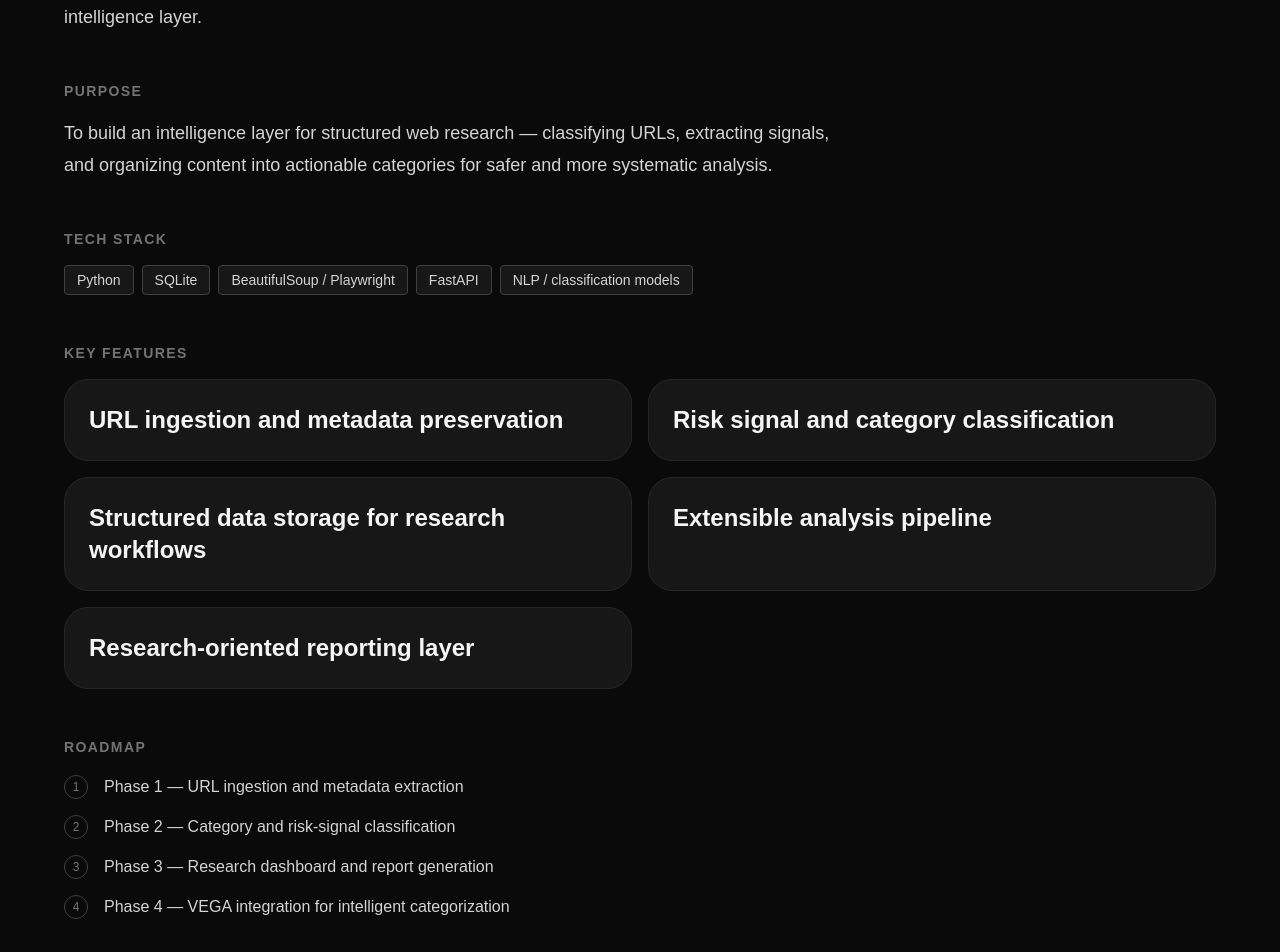
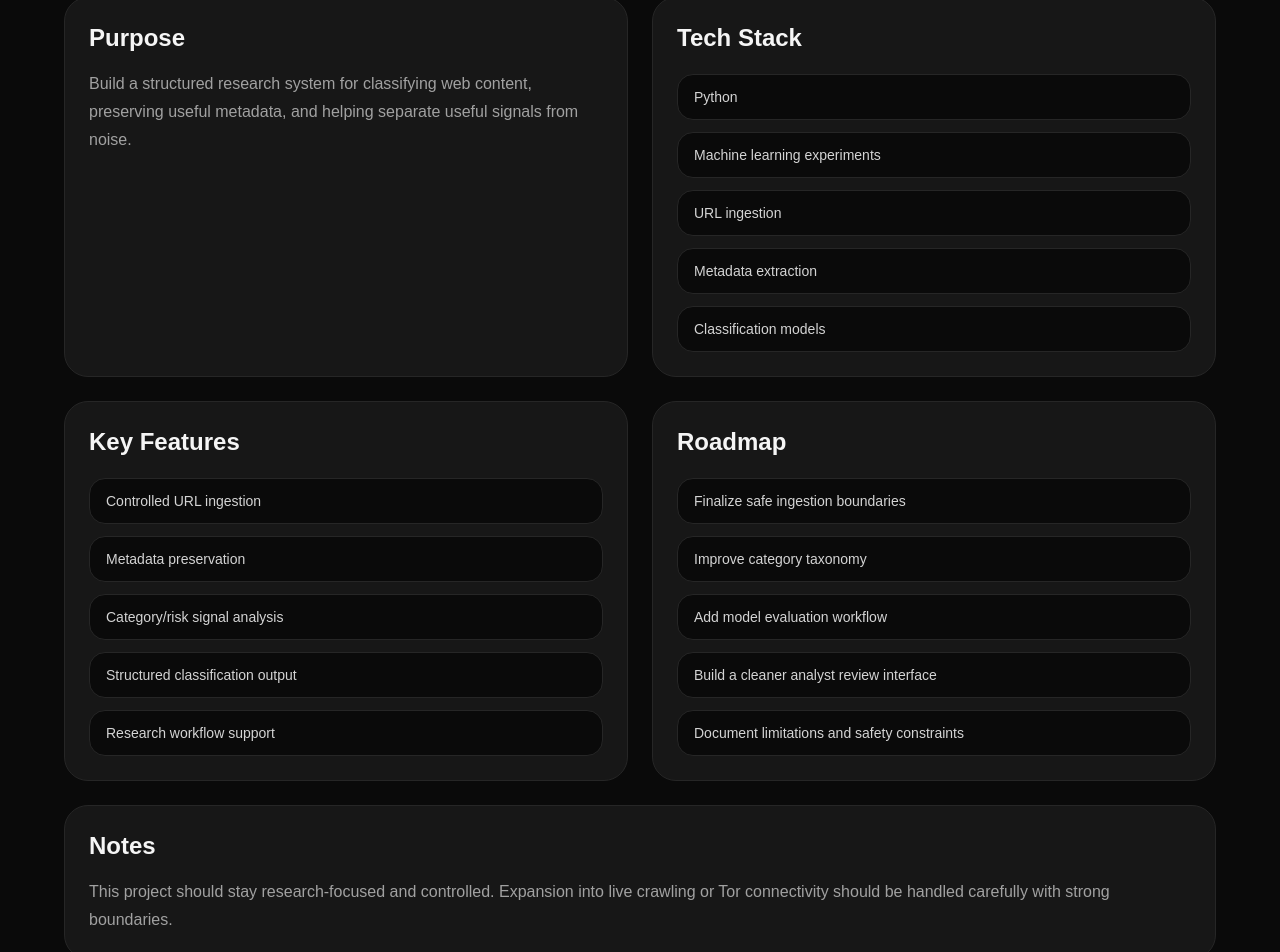
Before and after one commit to Into-The-Grey/ghsolutions-site, a Next.js app: page /projects/d4rk5cou7 in a window 1280 px wide. Shown: the part 577-1529 px from the top of the page. Built offline with nearby package versions, Linux system fonts and the light colour scheme.

Commit message:
Expand project detail pages

```diff
--- a/app/projects/[slug]/page.tsx
+++ b/app/projects/[slug]/page.tsx
@@ -4,19 +4,16 @@ import PageShell from "@/components/PageShell";
 import StatusBadge from "@/components/StatusBadge";
 import { getProjectBySlug, projects } from "@/lib/projects";
 import { notFound } from "next/navigation";
-
 type ProjectPageProps = {
   params: Promise<{
     slug: string;
   }>;
 };
-
 export function generateStaticParams() {
   return projects.map((project) => ({
     slug: project.slug,
   }));
 }
-
 export async function generateMetadata({ params }: ProjectPageProps) {
   const { slug } = await params;
   const project = getProjectBySlug(slug);
@@ -26,11 +23,10 @@ export async function generateMetadata({ params }: ProjectPageProps) {
     };
   }
   return {
-        title: project.title,
+    title: `${project.title} | GreyHat Solutions`,
     description: project.summary,
   };
 }
-
 export default async function ProjectDetailPage({ params }: ProjectPageProps) {
   const { slug } = await params;
   const project = getProjectBySlug(slug);
@@ -39,8 +35,7 @@ export default async function ProjectDetailPage({ params }: ProjectPageProps) {
   }
   return (
     <PageShell>
-            {/* Header */}
-            <div className="max-w-3xl">
+      <div className="max-w-4xl">
         <StatusBadge>{project.status}</StatusBadge>
         <h1 className="mt-6 text-5xl font-bold tracking-tight sm:text-6xl">
           {project.title}
@@ -48,90 +43,40 @@ export default async function ProjectDetailPage({ params }: ProjectPageProps) {
         <p className="mt-6 text-xl leading-8 text-neutral-300">
           {project.summary}
         </p>
-                <div className="mt-8">
+        <p className="mt-8 text-lg leading-8 text-neutral-400">
+          {project.description}
+        </p>
+        <div className="mt-10">
           <ButtonLink href="/projects" variant="secondary">
             ← Back to Projects
           </ButtonLink>
         </div>
       </div>
-
-            {/* Overview */}
-            <section className="mt-16 max-w-3xl">
-                <h2 className="text-sm font-semibold uppercase tracking-widest text-neutral-500">
-                    Overview
-                </h2>
-                <p className="mt-4 text-lg leading-8 text-neutral-300">
-                    {project.description}
-                </p>
-            </section>
-
-            {/* Purpose */}
-            <section className="mt-12 max-w-3xl">
-                <h2 className="text-sm font-semibold uppercase tracking-widest text-neutral-500">
-                    Purpose
-                </h2>
-                <p className="mt-4 text-lg leading-8 text-neutral-300">
-                    {project.purpose}
-                </p>
-            </section>
-
-            {/* Tech Stack */}
-            <section className="mt-12">
-                <h2 className="text-sm font-semibold uppercase tracking-widest text-neutral-500">
-                    Tech Stack
-                </h2>
-                <div className="mt-4 flex flex-wrap gap-2">
-                    {project.techStack.map((tech) => (
-                        <span
-                            key={tech}
-                            className="rounded border border-neutral-700 bg-neutral-900 px-3 py-1 text-sm text-neutral-300"
-                        >
-                            {tech}
-                        </span>
-                    ))}
+      <div className="mt-14 grid gap-6 lg:grid-cols-2">
+        <Card title="Purpose" description={project.purpose} />
+        <InfoList title="Tech Stack" items={project.techStack} />
+        <InfoList title="Key Features" items={project.features} />
+        <InfoList title="Roadmap" items={project.roadmap} />
+        <div className="lg:col-span-2">
+          <Card title="Notes" description={project.notes} />
         </div>
-            </section>
-
-            {/* Key Features */}
-            <section className="mt-12">
-                <h2 className="text-sm font-semibold uppercase tracking-widest text-neutral-500">
-                    Key Features
-                </h2>
-                <div className="mt-4 grid gap-4 sm:grid-cols-2">
-                    {project.keyFeatures.map((feature) => (
-                        <Card key={feature} title={feature} />
-                    ))}
       </div>
-            </section>
-
-            {/* Roadmap */}
-            <section className="mt-12 max-w-3xl">
-                <h2 className="text-sm font-semibold uppercase tracking-widest text-neutral-500">
-                    Roadmap
-                </h2>
-                <ol className="mt-4 space-y-3">
-                    {project.roadmap.map((item, index) => (
-                        <li key={item} className="flex gap-4 text-neutral-300">
-                            <span className="mt-0.5 flex h-6 w-6 shrink-0 items-center justify-center rounded-full border border-neutral-700 text-xs text-neutral-500">
-                                {index + 1}
-                            </span>
-                            <span className="text-base leading-7">{item}</span>
-                        </li>
-                    ))}
-                </ol>
-            </section>
-
-            {/* Notes */}
-            {project.notes && (
-                <section className="mt-12 max-w-3xl">
-                    <h2 className="text-sm font-semibold uppercase tracking-widest text-neutral-500">
-                        Notes
-                    </h2>
-                    <p className="mt-4 text-base italic leading-7 text-neutral-400">
-                        {project.notes}
-                    </p>
-                </section>
-            )}
     </PageShell>
   );
 }
+function InfoList({ title, items }: { title: string; items: readonly string[] }) {
+  return (
+    <Card title={title}>
+      <ul className="space-y-3">
+        {items.map((item) => (
+          <li
+            key={item}
+            className="rounded-2xl border border-neutral-800 bg-neutral-950 px-4 py-3 text-sm text-neutral-300"
+          >
+            {item}
+          </li>
+        ))}
+      </ul>
+    </Card>
+  );
+}
--- a/lib/projects.ts
+++ b/lib/projects.ts
@@ -1,17 +1,4 @@
-export type Project = {
-    slug: string;
-    title: string;
-    status: string;
-    summary: string;
-    description: string;
-    purpose: string;
-    techStack: string[];
-    keyFeatures: string[];
-    roadmap: string[];
-    notes?: string;
-};
-
-export const projects: Project[] = [
+export const projects = [
   {
     slug: "vega",
     title: "VEGA",
@@ -21,29 +8,30 @@ export const projects: Project[] = [
     description:
       "VEGA is designed as a private, controllable AI system that can grow over time through memory, indexing, modular services, and direct feedback. The focus is not on building a gimmick chatbot, but on building a practical intelligence layer for projects, infrastructure, and daily workflows.",
     purpose:
-            "To build a private, controllable intelligence layer that grows over time through memory, indexing, and modular services — replacing dependency on cloud AI with local-first control.",
+      "Create a personal AI system that can support long-term projects, remember useful context, assist with technical workflows, and remain under direct owner control.",
     techStack: [
-            "Python",
-            "FastAPI",
-            "SQLite / ChromaDB",
-            "Ollama (local LLM)",
-            "Docker",
+      "Local server infrastructure",
+      "Python services",
+      "Indexing and memory systems",
+      "Modular assistant architecture",
+      "Future API integrations",
     ],
-        keyFeatures: [
-            "Local-first architecture with no external AI dependency",
-            "Long-term memory and semantic indexing pipeline",
-            "Modular service architecture for extensibility",
-            "Feedback-driven behavior tuning",
-            "API-first design for integration with other projects",
+    features: [
+      "Long-term memory roadmap",
+      "Local-first control model",
+      "Modular service design",
+      "Direct feedback tuning",
+      "Private infrastructure focus",
     ],
     roadmap: [
-            "Phase 1 — Core memory and indexing pipeline",
-            "Phase 2 — Modular skill and tool system",
-            "Phase 3 — Integration with STAR and kali2go",
-            "Phase 4 — Voice interface and natural language workflow control",
+      "Build a stable memory/indexing foundation",
+      "Add project-aware knowledge retrieval",
+      "Create modular service interfaces",
+      "Add controlled automation actions",
+      "Improve observability and rollback safety",
     ],
     notes:
-            "VEGA is intentionally built to be extensible rather than feature-complete. The priority is a stable, trustworthy foundation before any major capability additions.",
+      "VEGA is intended to evolve gradually. Stability, observability, and controllability matter more than chasing every new AI feature immediately.",
   },
   {
     slug: "star",
@@ -54,29 +42,30 @@ export const projects: Project[] = [
     description:
       "STAR is a practical support assistant intended to run on private infrastructure and provide useful day-to-day help without unnecessary complexity. The first goal is a stable foundation: backend health checks, mobile-friendly UI, reminders, notes, configuration, and simple self-hosted deployment.",
     purpose:
-            "To provide a practical, private alternative to commercial assistant apps — one that runs on personal infrastructure and stores all data locally without cloud dependency.",
+      "Create a lightweight, private assistant that can provide reminders, task support, notes, and mobile-friendly access without depending on a public SaaS assistant.",
     techStack: [
-            "Python / FastAPI",
-            "SQLite",
-            "React / Next.js",
-            "Docker",
-            "REST API",
+      "Self-hosted backend",
+      "Mobile-friendly frontend",
+      "Simple database",
+      "Environment-based configuration",
+      "Local network deployment",
     ],
-        keyFeatures: [
-            "Self-hosted backend with local database",
-            "Mobile-friendly frontend interface",
-            "Reminder and notification system",
-            "Notes and task management",
-            "Configurable and incrementally expandable",
+    features: [
+      "Health check endpoint",
+      "Config status endpoint",
+      "Reminder foundation",
+      "Notes foundation",
+      "Private mobile access",
     ],
     roadmap: [
-            "Phase 1 — Backend foundation: health, reminders, notes",
-            "Phase 2 — Mobile-friendly frontend",
-            "Phase 3 — Push and email notification delivery",
-            "Phase 4 — VEGA integration for intelligent task handling",
+      "Finalize backend and frontend foundation",
+      "Add reminder creation and management",
+      "Add notes and lightweight journaling later",
+      "Improve mobile UI",
+      "Prepare local server deployment",
     ],
     notes:
-            "STAR prioritizes reliability and simplicity over feature density. Each component is designed to be independently swappable.",
+      "STAR should stay practical. The first version should avoid unnecessary AI complexity and focus on useful daily support.",
   },
   {
     slug: "kali2go",
@@ -87,29 +76,31 @@ export const projects: Project[] = [
     description:
       "kali2go is a Raspberry Pi-based portable Kali environment intended for controlled practice, field-style lab workflows, and lightweight network experimentation. The goal is a dependable portable desktop and workflow launcher, not a chaotic pile of one-off scripts.",
     purpose:
-            "To build a reliable, portable cybersecurity workstation that supports controlled lab practice and field-style network experimentation without requiring a full desktop setup.",
+      "Create a portable cybersecurity lab box that can be accessed from a Mac and used for controlled practice, field-style exercises, and repeatable workflows.",
     techStack: [
-            "Kali Linux",
       "Raspberry Pi",
-            "USB Persistence",
-            "Tmux / Zsh",
-            "Python tooling",
+      "Kali Linux ARM",
+      "SSH",
+      "NetworkManager",
+      "hostapd/dnsmasq",
+      "Systemd workflows",
     ],
-        keyFeatures: [
-            "Portable Kali desktop with persistent environment",
-            "Workflow launcher for common lab tasks",
-            "Controlled network tooling and isolation",
-            "Lightweight, battery-efficient field configuration",
-            "Reproducible setup via configuration scripts",
+    features: [
+      "Portable Kali desktop access",
+      "Central workflow launcher concept",
+      "Controlled lab network tooling",
+      "Service-based workflow management",
+      "Mac-accessible field setup",
     ],
     roadmap: [
-            "Phase 1 — Base persistent Kali image",
-            "Phase 2 — Workflow launcher and tool organization",
-            "Phase 3 — Lightweight VPN and isolated lab network",
-            "Phase 4 — Integration with d4rk5cou7 research workflows",
+      "Stabilize power and thermal behavior",
+      "Improve SSH and remote access reliability",
+      "Create workflow launch/stop interface",
+      "Add safer network-mode switching",
+      "Document repeatable lab procedures",
     ],
     notes:
-            "kali2go is designed for controlled, authorized practice environments. All tooling is configured for responsible, ethical use.",
+      "kali2go is intended for authorized labs and controlled environments. Reliability and safety matter more than stacking tools blindly.",
   },
   {
     slug: "d4rk5cou7",
@@ -120,32 +111,33 @@ export const projects: Project[] = [
     description:
       "d4rk5cou7 is an experimental research project focused on analyzing and classifying web content through structured signals. The long-term idea is to support safer research workflows by organizing URLs, metadata, page signals, and category/risk indicators into a more useful intelligence layer.",
     purpose:
-            "To build an intelligence layer for structured web research — classifying URLs, extracting signals, and organizing content into actionable categories for safer and more systematic analysis.",
+      "Build a structured research system for classifying web content, preserving useful metadata, and helping separate useful signals from noise.",
     techStack: [
       "Python",
-            "SQLite",
-            "BeautifulSoup / Playwright",
-            "FastAPI",
-            "NLP / classification models",
+      "Machine learning experiments",
+      "URL ingestion",
+      "Metadata extraction",
+      "Classification models",
     ],
-        keyFeatures: [
-            "URL ingestion and metadata preservation",
-            "Risk signal and category classification",
-            "Structured data storage for research workflows",
-            "Extensible analysis pipeline",
-            "Research-oriented reporting layer",
+    features: [
+      "Controlled URL ingestion",
+      "Metadata preservation",
+      "Category/risk signal analysis",
+      "Structured classification output",
+      "Research workflow support",
     ],
     roadmap: [
-            "Phase 1 — URL ingestion and metadata extraction",
-            "Phase 2 — Category and risk-signal classification",
-            "Phase 3 — Research dashboard and report generation",
-            "Phase 4 — VEGA integration for intelligent categorization",
+      "Finalize safe ingestion boundaries",
+      "Improve category taxonomy",
+      "Add model evaluation workflow",
+      "Build a cleaner analyst review interface",
+      "Document limitations and safety constraints",
     ],
     notes:
-            "d4rk5cou7 is a research prototype. All analysis targets are controlled test environments or publicly accessible content used for legitimate research purposes.",
+      "This project should stay research-focused and controlled. Expansion into live crawling or Tor connectivity should be handled carefully with strong boundaries.",
   },
-];
-
-export function getProjectBySlug(slug: string): Project | undefined {
+] as const;
+export type Project = (typeof projects)[number];
+export function getProjectBySlug(slug: string) {
   return projects.find((project) => project.slug === slug);
 }
```
Lines whose indentation alone changed are shown as unchanged.
